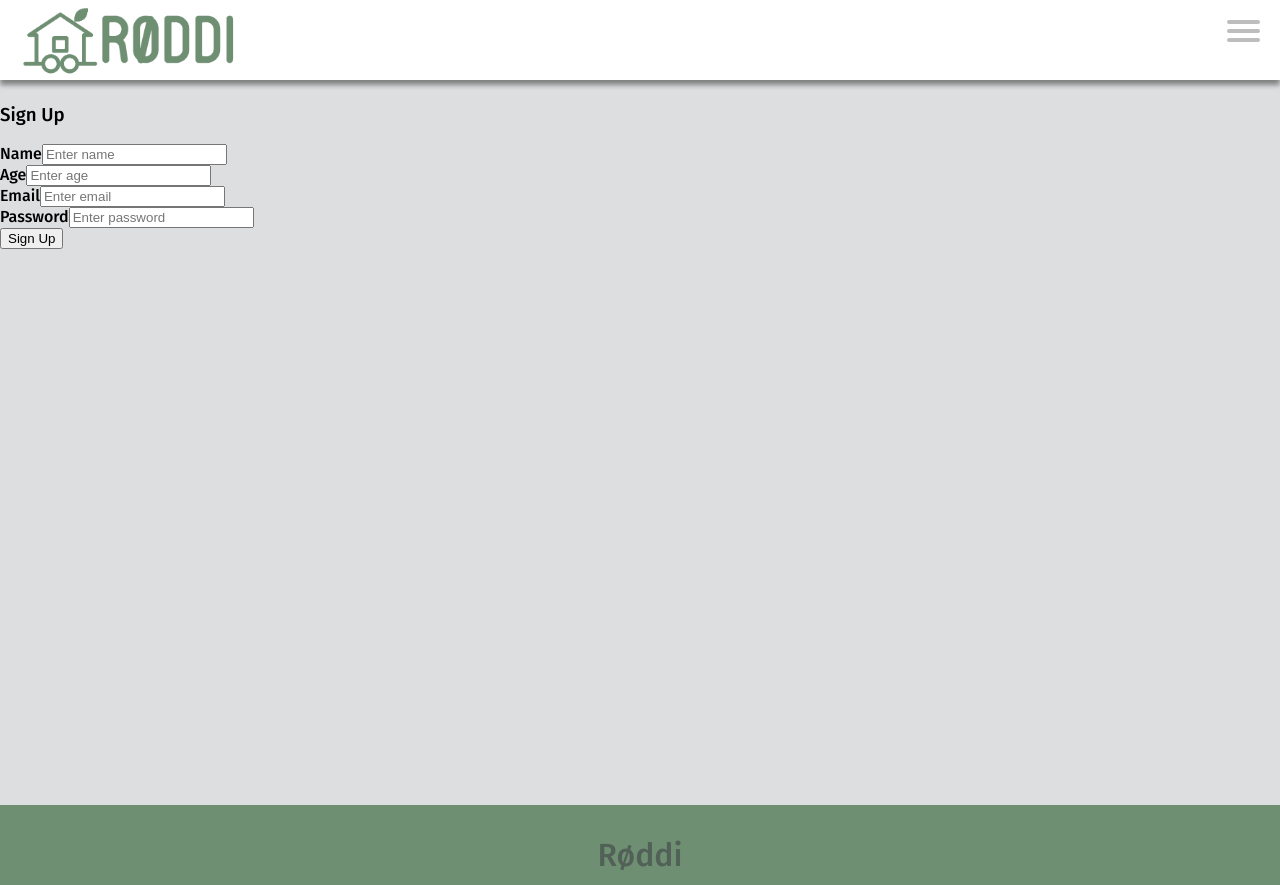
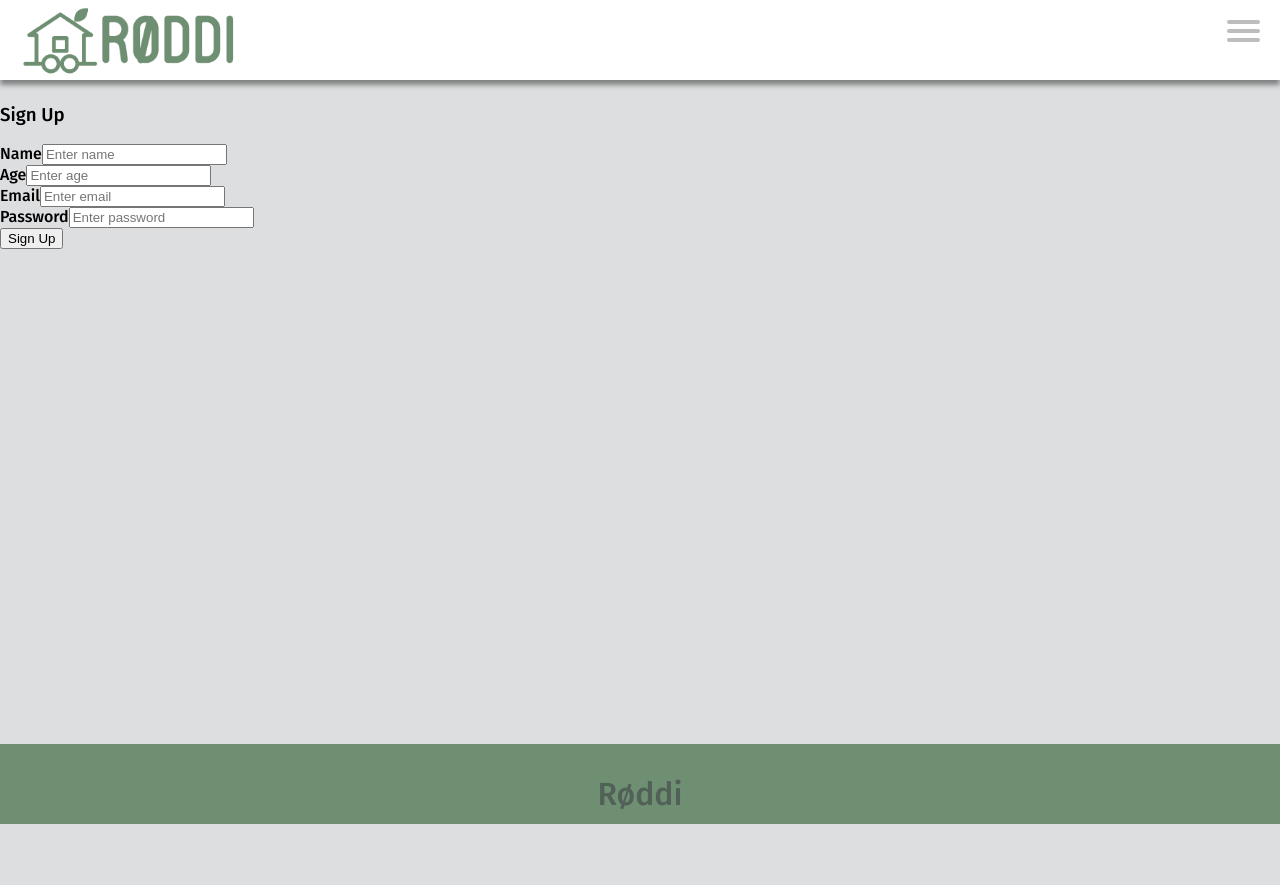
Before and after one commit to ingelinsu/roddi, a React (Create React App) app in the folder frontend/react-app/: page /registrering in a window 1280 px wide. After the commit the page ends 824 px from the top, so only its background shows below. Built offline with nearby package versions, Linux system fonts and the light colour scheme.

Commit message:
Design fixes

```diff
--- a/frontend/react-app/src/App.js
+++ b/frontend/react-app/src/App.js
@@ -43,12 +43,14 @@ function App() {
       <AuthContext.Provider value={{ authToken, setAuthToken: setToken }}>
         <Router>
         <Navbar />
+            <div id="content">
                 <Route exact path="/" component={Main} />
                 <Route exact path="/login" component={Login} />
                 <PrivateRoute exact path="/eiendeler" component={Assets} />
                 <PrivateRoute exact path="/dodsbo" component={Estate} />
                 <Route exact path="/eier" component={EierVindu} />
                 <Route exact path="/registrering" component={Register} />
+            </div>
           <Footer />
         </Router>
       </AuthContext.Provider>
--- a/frontend/react-app/src/components/Footer.css
+++ b/frontend/react-app/src/components/Footer.css
@@ -1,18 +1,17 @@
 body {
     position: relative;
-    height: 100%;
-    min-height: calc(100vh - 80px);
+    /* height: 100%; */
 }
 
 #content {
-    min-height: 100%;
+    min-height: calc(100vh - 80px);
     padding-bottom: 80px;
     margin-bottom: -80px;
 }
 
 .footer {
     position: absolute;
-    bottom: 0;
+    /* bottom: 0; */
     height: 80px;
     width: 100%;
     padding-top: 10px;
--- a/frontend/react-app/src/components/Register.css
+++ b/frontend/react-app/src/components/Register.css
@@ -5,7 +5,6 @@
 }
 body {
   background: #dcdee0 !important;
-  min-height: 100vh;
   display: flex;
   font-weight: 400;
   font-family: 'Fira Sans', sans-serif;
--- a/frontend/react-app/src/index.css
+++ b/frontend/react-app/src/index.css
@@ -1,5 +1,6 @@
 body {
-  margin: 85px 0 0 0;
+  padding: 85px 0 0 0;
+  margin: 0;
   font-family: -apple-system, BlinkMacSystemFont, 'Segoe UI', 'Roboto', 'Oxygen',
     'Ubuntu', 'Cantarell', 'Fira Sans', 'Droid Sans', 'Helvetica Neue',
     sans-serif;
--- a/frontend/react-app/src/pages/eiendeler.css
+++ b/frontend/react-app/src/pages/eiendeler.css
@@ -28,7 +28,7 @@
 
 .topBarButton {
     display: inline;
-    width: 60px;
+    width: 70px;
     height: 40px;
     padding-left: 10px;
 }
```
Lines whose indentation alone changed are shown as unchanged.
